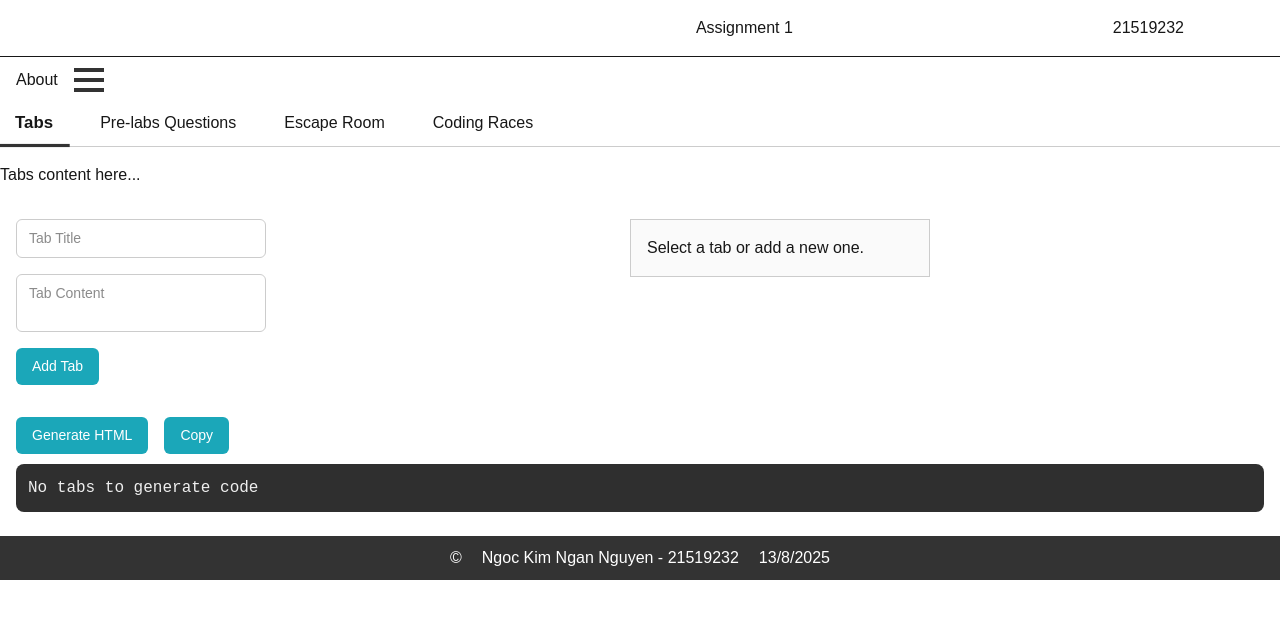
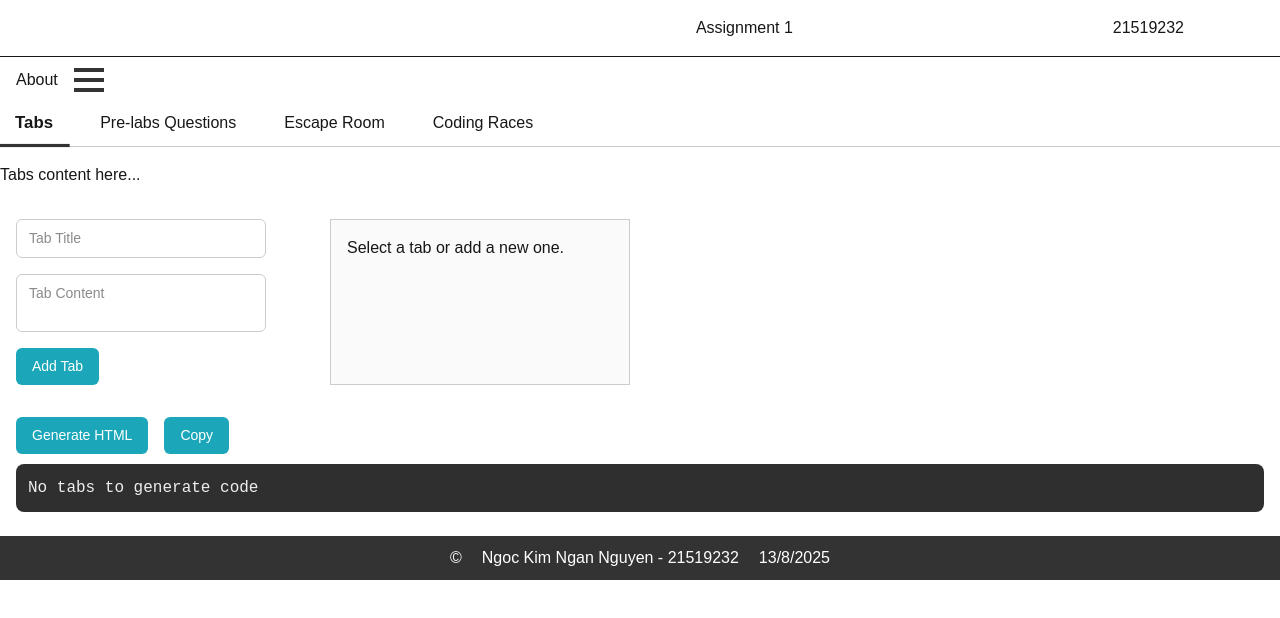
Before and after one commit to nganLikeable/LMS-Moodle-Featuring-Escape-room, a Next.js app: page / in a window 1280 px wide. Shown: the top 618 px of the page. Built offline with nearby package versions, Linux system fonts and the light colour scheme.

Commit message:
enhanced layout of displayed content

```diff
--- a/app/Components/GeneratedTabs.tsx
+++ b/app/Components/GeneratedTabs.tsx
@@ -2,7 +2,6 @@
 import { useEffect, useRef, useState } from "react";
 import styles from "./GeneratedTabs.module.css";
 import TabContentDisplay from "./TabContentDisplay";
-import TabList from "./TabList";
 import { Tab } from "./types";
 export default function GeneratedTabs() {
   const [tabs, setTabs] = useState<Tab[]>([]);
@@ -85,16 +84,13 @@ export default function GeneratedTabs() {
           Add Tab
         </button>
       </div>
-      {/* Left-side Tab Bar */}
-      <div className={styles.tabBar}>
-        <TabList
-          tabs={tabs}
-          activeTab={activeTab}
-          setActiveTab={setActiveTab}
-          removeTab={removeTab}
-        />
-      </div>
-      <TabContentDisplay tabs={tabs} activeTab={activeTab} />
+
+      <TabContentDisplay
+        tabs={tabs}
+        activeTab={activeTab}
+        setActiveTab={setActiveTab}
+        removeTab={removeTab}
+      />
     </div>
   );
 }
--- a/app/Components/TabContentDisplay.module.css
+++ b/app/Components/TabContentDisplay.module.css
@@ -1,6 +1,10 @@
-/* active tab content*/
 .container {
+  display: flex;
+  gap: 2rem;
+}
+.content {
   flex: 0 0 300px;
+  width: 100%;
   height: 100%; /* match container height */
   padding: 1rem;
   border: 1px solid #ccc;
--- a/app/Components/TabContentDisplay.tsx
+++ b/app/Components/TabContentDisplay.tsx
@@ -1,18 +1,30 @@
 import styles from "././TabContentDisplay.module.css";
+import TabList from "./TabList";
 import { Tab } from "./types";
 type TabContentDisplayProps = {
   tabs: Tab[];
   activeTab: number | null;
+  setActiveTab: (id: number) => void;
+  removeTab: (id: number) => void;
 };
 
 export default function TabContentDisplay({
   tabs,
   activeTab,
+  setActiveTab,
+  removeTab,
 }: TabContentDisplayProps) {
   const activeContent = tabs.find((tab) => tab.id === activeTab)?.content || "";
 
   return (
     <div className={styles.container}>
+      <TabList
+        tabs={tabs}
+        activeTab={activeTab}
+        setActiveTab={setActiveTab}
+        removeTab={removeTab}
+      />
+      <div className={styles.content}>
         {activeTab ? (
           <div
             dangerouslySetInnerHTML={{
@@ -26,5 +38,6 @@ export default function TabContentDisplay({
           "Select a tab or add a new one."
         )}
       </div>
+    </div>
   );
 }
--- a/app/Components/TabList.module.css
+++ b/app/Components/TabList.module.css
@@ -7,16 +7,15 @@
 
 .tabItem {
   display: flex;
-  gap: 0.5rem;
 }
 .tabButton {
-  flex: 1;
   padding: 0.2rem;
   background: rgb(233, 233, 233);
   cursor: pointer;
   border-radius: 3px;
   transition: background 0.005s ease-in-out;
   text-align: center;
+  width: 100%;
   height: auto;
   white-space: normal;
   word-wrap: break-word;
```
Lines whose indentation alone changed are shown as unchanged.
